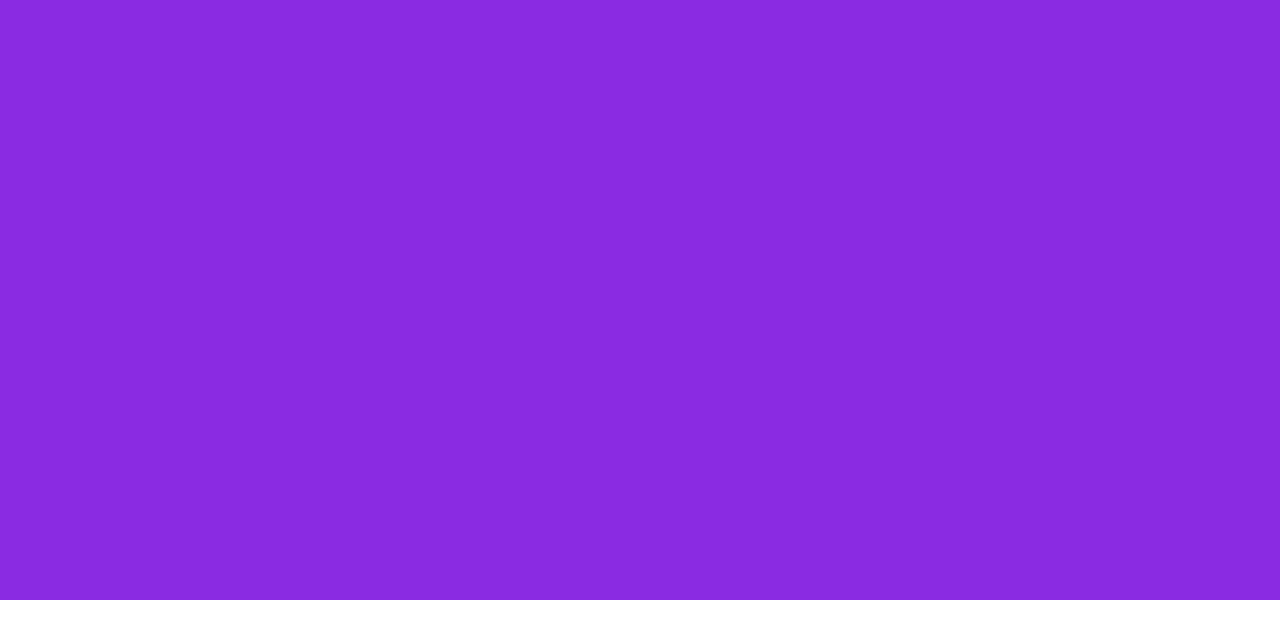
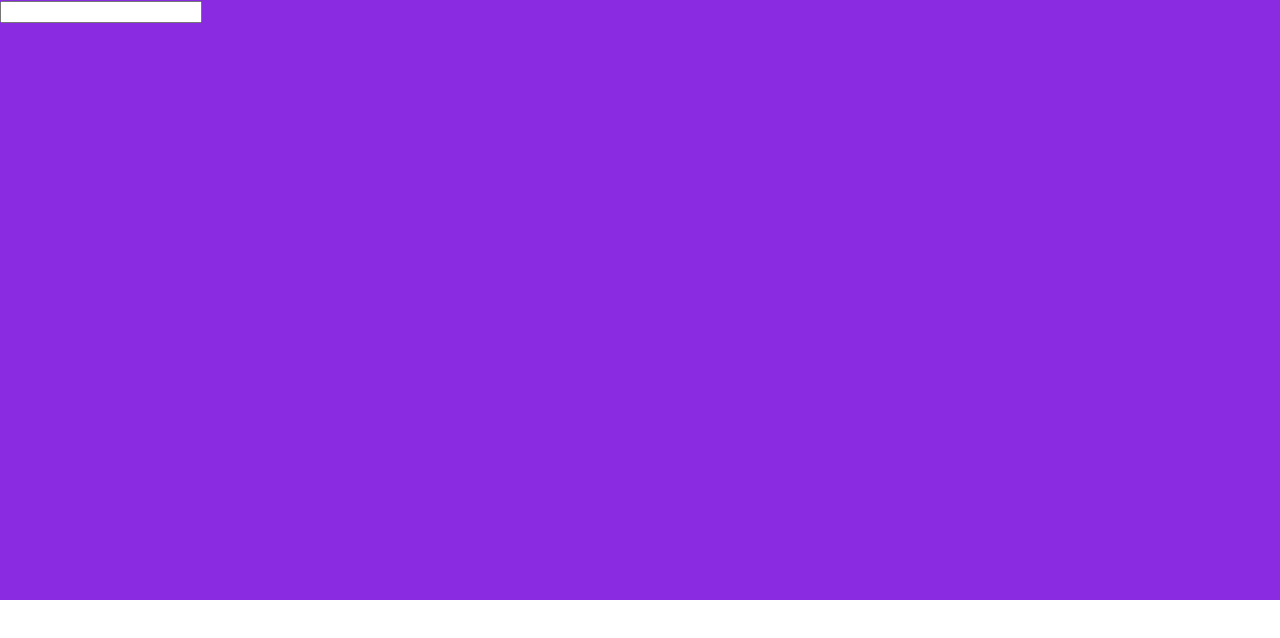
Before and after one commit to VikasKumarGit/AniPaper, a plain HTML site: page home.html in a window 1280 px wide. Drawn offline with nearby package versions, Linux system fonts and the light colour scheme.

Commit message:
Main pull from vs code

```diff
--- a/home.html
+++ b/home.html
@@ -22,7 +22,9 @@
     </head>
     <body>
         <div class="mainBannerWrapper">
-
+            <div class="searchBox">
+                <input type="text">
+            </div>
         </div>
     </body>
 </html>
```
